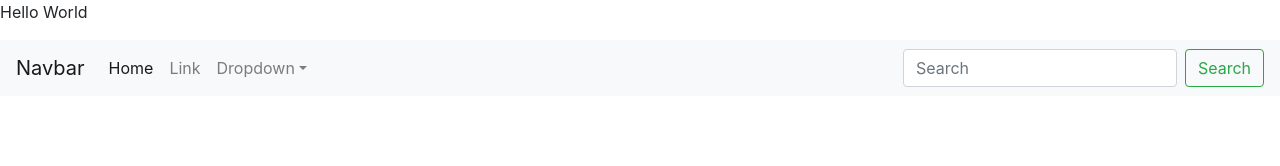
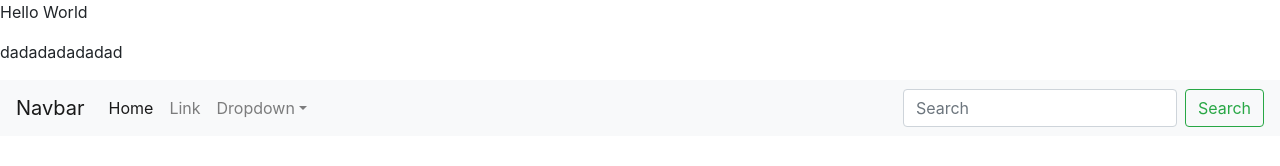
Before and after one commit to leonkenzo1997/demoGit, a plain HTML site: page index.html in a window 1280 px wide. Drawn offline with nearby package versions, Linux system fonts and the light colour scheme.

Commit message:
add hello dad in index3 and add dadadad in index2

```diff
--- a/index.html
+++ b/index.html
@@ -11,6 +11,7 @@
   </head>
   <body>
       <p>Hello World</p>
+      <p>dadadadadadad</p>
       <nav class="navbar navbar-expand-sm navbar-light bg-light">
           <a class="navbar-brand" href="#">Navbar</a>
           <button class="navbar-toggler d-lg-none" type="button" data-toggle="collapse" data-target="#collapsibleNavId" aria-controls="collapsibleNavId"
```
Also changed, not shown: index3.html (+1 -0 lines).
